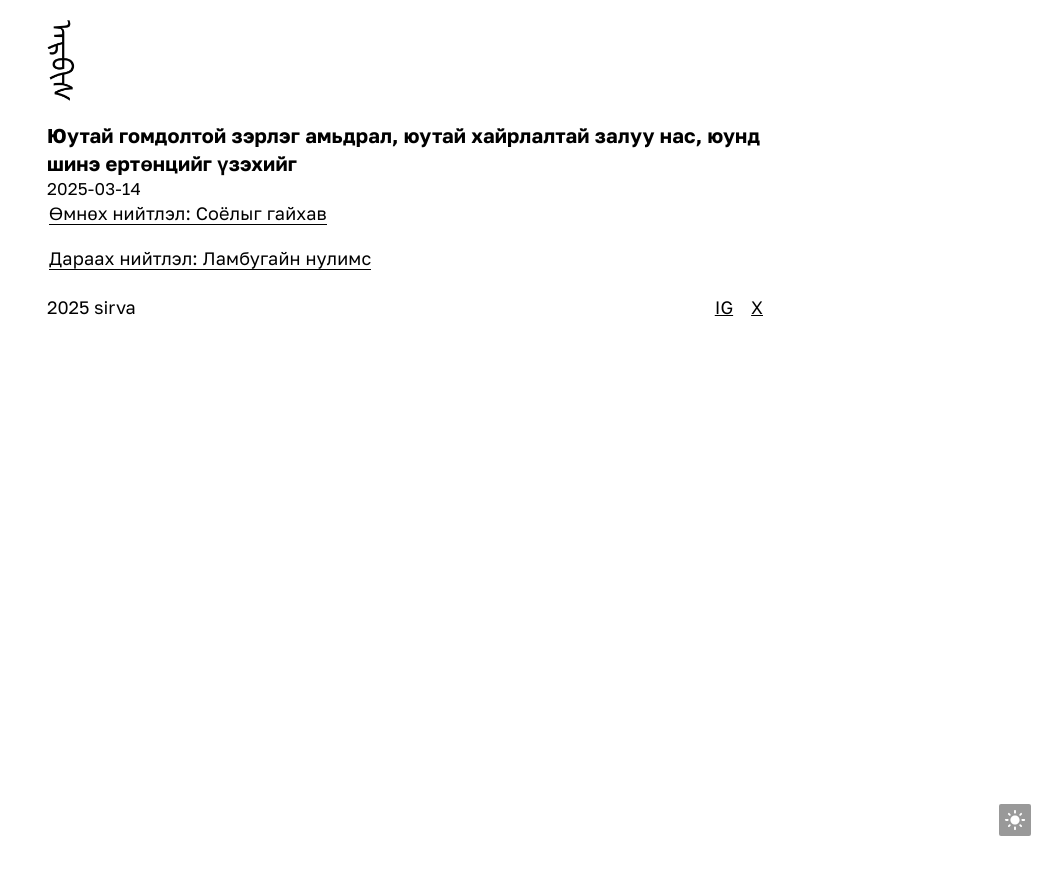
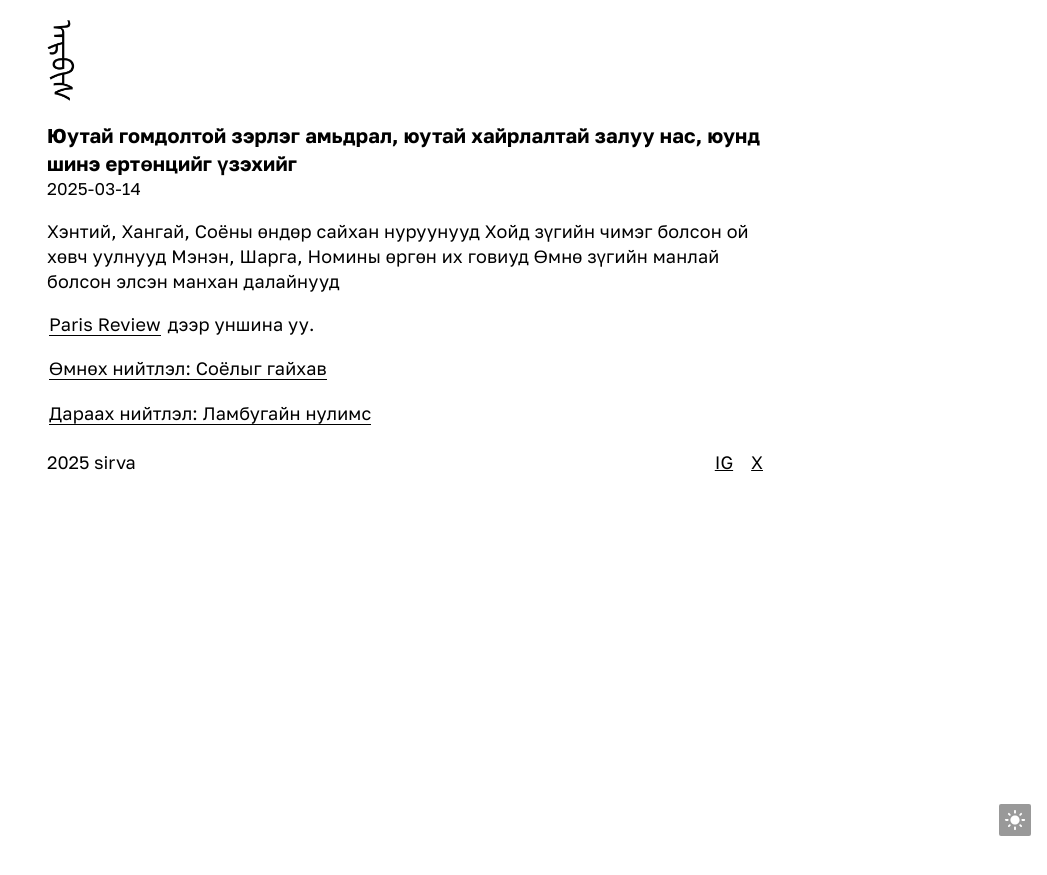
Before and after one commit to aaaarrrrvvvv/aaaarrrrvvvv.github.io, a Jekyll site: the page built from _posts/2025-03-15-Ёсоороо-хальж-дээ.md, in a window 1280 px wide. Shown: the top 875 px of the page, without its empty margins (233-1280 px from the left). Built offline with Jekyll 4.4.1, drawn with Linux system fonts in a browser that asks for light colours.

Commit message:
Update 2025-03-15-Ёсоороо-хальж-дээ.md

```diff
--- a/_posts/2025-03-15-Ёсоороо-хальж-дээ.md
+++ b/_posts/2025-03-15-Ёсоороо-хальж-дээ.md
@@ -5,3 +5,9 @@ date: 2025-03-14 10:00:00 +0000
 categories: [Paris Review]
 external_url: "https://www.theparisreview.org/fiction/8368/two-hands-caoilinn-hughes"
 ---
+Хэнтий, Хангай, Соёны өндөр сайхан нуруунууд
+Хойд зүгийн чимэг болсон ой хөвч уулнууд
+Мэнэн, Шарга, Номины өргөн их говиуд
+Өмнө зүгийн манлай болсон элсэн манхан далайнууд
+
+[Paris Review](https://www.theparisreview.org/fiction/8368/two-hands-caoilinn-hughes) дээр уншина уу.
```
